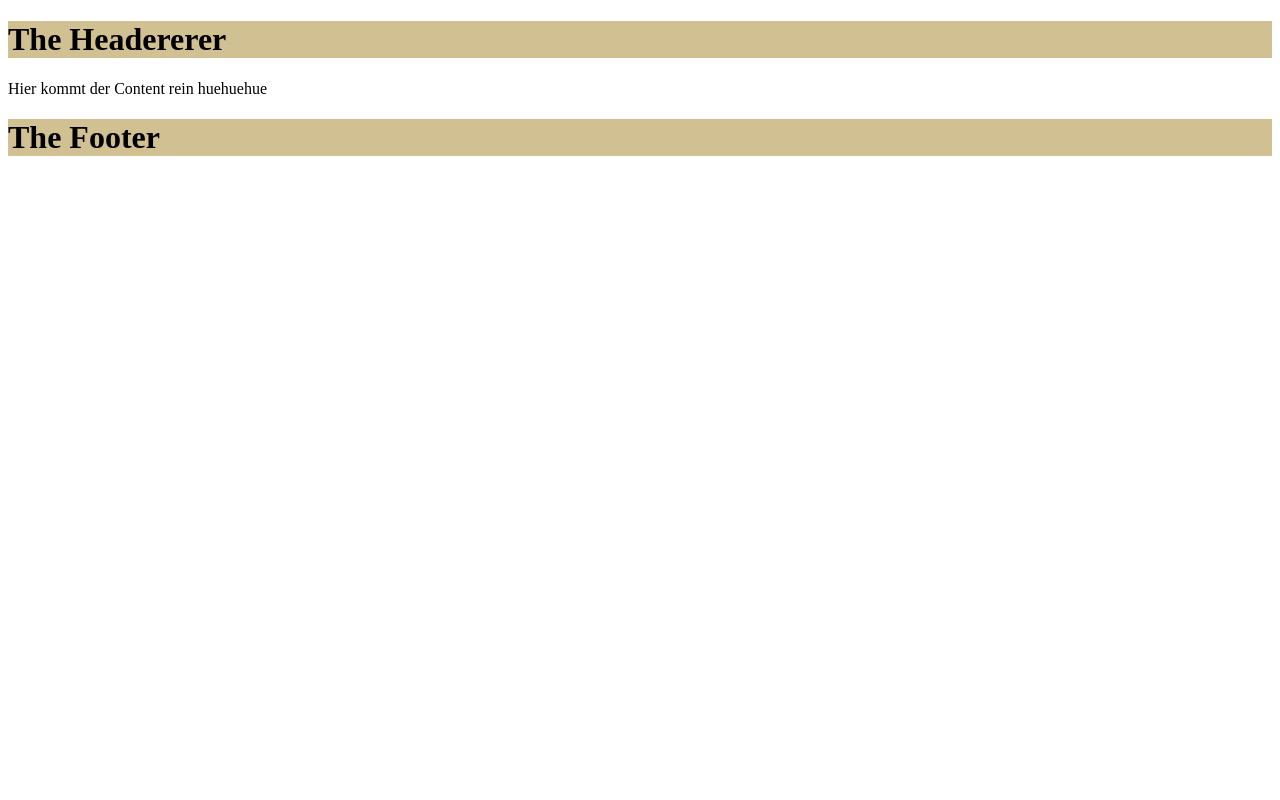
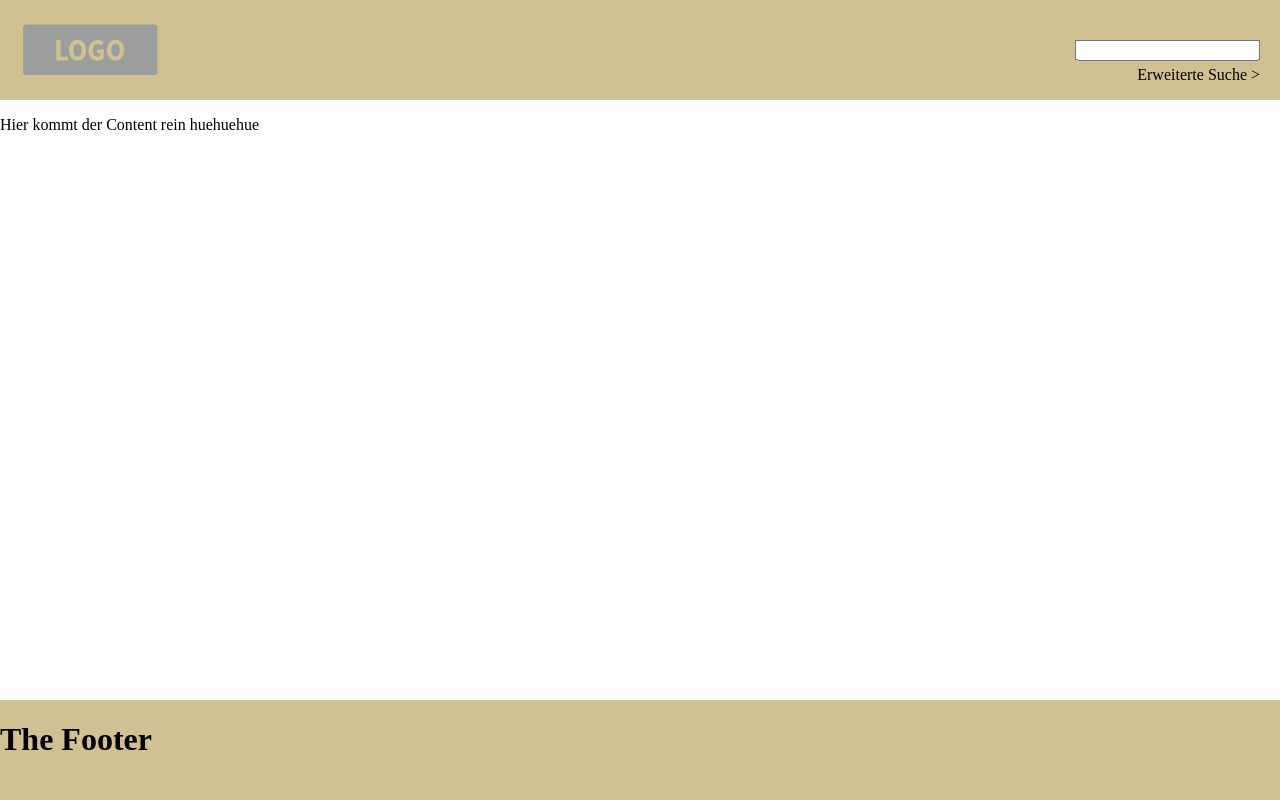
Before and after one commit to dudesoft/praxisseminar_ss15, a PHP site: page / in a window 1280 px wide. Run offline with PHP 8.4, Linux system fonts and the light colour scheme.

Commit message:
positioned header and footer accordingly, filled header with some elements

```diff
--- a/WebProject/css/main.css
+++ b/WebProject/css/main.css
@@ -1,3 +1,50 @@
+html, body {
+    margin: 0;
+    padding: 0;
+    height: 100%;
+}
+
+#wrapper {
+    min-height: 100%;
+    position: relative;
+}
+
+header {
+    position: relative;
+    padding: 0px;
+    height: 100px;
+}
+
+#main_content {
+    padding-bottom: 100px;
+}
+
+footer {
+    position: absolute;
+    bottom: 0;
+    width: 100%;
+    height: 100px;
+}
+
 .navigation_element {
     background-color: #D1C192;
 }
+
+#header_icon {
+    float: left;
+    height: 100px;
+    width: auto;
+}
+
+#search_bar {
+    position: absolute;
+    top: 50%;
+    transform: translateY(-50%);
+    right: 20px;
+}
+
+#dropdown {
+    position: absolute;
+    bottom: 0px;
+    right: 20px;
+}
--- a/WebProject/footer.php
+++ b/WebProject/footer.php
@@ -1,3 +1,3 @@
-<div id="footer" class="navigation_element">
+<footer class="navigation_element">
     <h1>The Footer</h1>
-</div>
+</footer>
--- a/WebProject/header.php
+++ b/WebProject/header.php
@@ -1,3 +1,8 @@
-<div id="header" class="navigation_element">
-    <h1>The Headererer</h1>
-</div>
+<header class="navigation_element">
+    <img src="img/logo_placeholder.png" id="header_icon">
+    <form id="search_bar">
+        <input type="search" name="search">
+    </form>
+
+    <p id="dropdown">Erweiterte Suche ></p>
+</header>
--- a/WebProject/index.php
+++ b/WebProject/index.php
@@ -9,15 +9,14 @@
 </head>
 
 <body>
-
-<?php include 'header.php';?>
-
-<div id="main_content">
-  <p>Hier kommt der Content rein huehuehue</p>
-</div>
-
-<?php include 'footer.php';?>
-
+    <div id="wrapper">
+        <?php include 'header.php';?>
+        <div id="main_content">
+            <p>Hier kommt der Content rein huehuehue</p>
+        </div>
+        <?php include 'footer.php';?>
+    </div>
 </body>
 
+
 </html>
```
Also changed, not shown: WebProject/img/logo_placeholder.png (added), WebProject/js/sample.js (line endings or trailing spaces).
